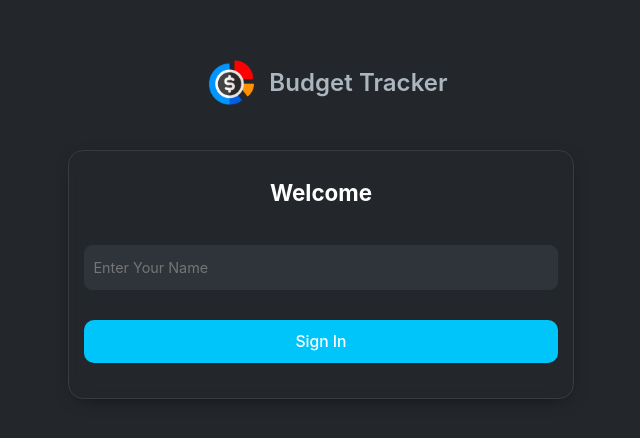
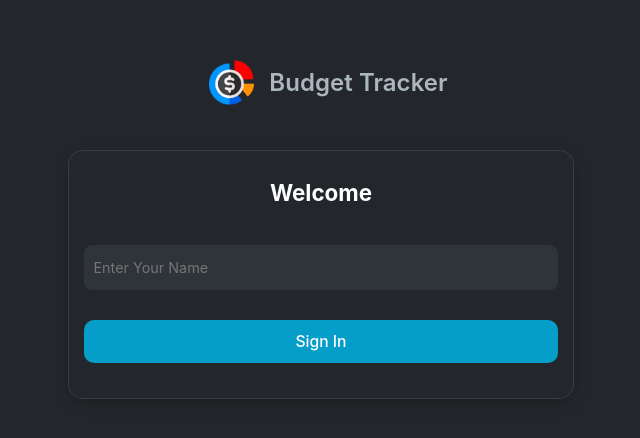
Before and after one commit to SujithGunasekaran/BudgetApp, a React (Create React App) app: page / in a window 1280 px wide. Shown: the top 438 px of the page, without its empty margins (319-959 px from the left). Built offline with nearby package versions, Linux system fonts and the light colour scheme.

Commit message:
css change

```diff
--- a/src/Style/Finance.css
+++ b/src/Style/Finance.css
@@ -135,3 +135,159 @@
 {
     color: var(--warning-alert-text);
 }
+
+
+/* Transaction model */
+
+.model_container
+{
+    position: absolute;
+    top: 20%;
+    left: 50%;
+    width: 40%;
+    padding: 25px 20px;
+    border-radius: 10px;
+    background-color: var(--card-bg);
+    border: 1px solid var(--card-border);
+    box-shadow: 1px 5px 20px -10px rgb(0 0 0 / 78%);
+    -webkit-box-shadow: 1px 5px 20px -10px rgb(0 0 0 / 78%);
+    -moz-box-shadow: 1px 5px 20px -10px rgb(0 0 0 / 78%);
+    transform: translate(-50%, -20%);
+    transition: 0.4s all ease-in-out;
+}
+.model_header_container
+{
+    display: flex;
+    align-items: center;
+    justify-content: space-between;
+}
+.model_header_name
+{
+    color: var(--title-heading);
+    font-size: 1.2rem;
+    font-weight: 600;
+    font-family: var(--font-family-inter-font);
+}
+.model_header_icon
+{
+    width: 17px;
+    height: 17px;
+    cursor: pointer;
+    color: var(--icon-dark-color);
+}
+.model_form_input
+{
+    width: 100%;
+    height: 45px;
+    border: none;
+    border-radius: 7px;
+    margin: 15px 0px 15px 0px;
+    padding: 8px 9px;
+    font-size: .950rem;
+    font-weight: 400;
+    letter-spacing: 0.010rem;
+    color: var(--title-light);
+    font-family: var(--font-family-sans-serif);
+    background-color: var(--form-input-bg);
+    border: 1px solid var(--form-input-border);
+    transition: 0.4s all ease-in-out;
+}
+.model_form_input::placeholder
+{
+    font-weight: 500;
+    color: var(--form-text-placeholder);
+}
+.model_form_input:focus
+{
+    outline: none;
+    border: 1px solid var(--form-focus-border);
+}
+.model_form_btn
+{
+    border: none;
+    margin-top: 15px;
+    border-radius: 7px;
+    width: 100%;
+    padding: 10px 0px;
+    color: var(--title-light);
+    font-weight: 500;
+    font-family: var(--font-family-inter-font);
+    background-color: var(--btn-highlight-bg);
+}
+.model_custom_dropdown_container
+{
+    margin: 15px 0px 15px 0px;
+    border-radius: 7px;
+    padding: 8px 9px;
+    display: flex;
+    align-items: center;
+    justify-content: space-between;
+    height: 45px;
+    cursor: pointer;
+    background-color: var(--form-input-bg);
+}
+.model_custom_dropdown_value
+{
+    font-size: .950rem;
+    font-weight: 400;
+    letter-spacing: 0.010rem;
+    color: var(--title-light);
+    font-family: var(--font-family-sans-serif);
+}
+.model_custom_dropdown_icon
+{
+    width: 15px;
+    height: 15px;
+    color: var(--icon-dark-color);
+}
+.model_custom_dopdown_list
+{
+    display: none;
+    max-height: 200px;
+    margin-top: -5px;
+    border-radius: 7px;
+    overflow-y: scroll;
+    background-color: var(--form-input-bg);
+}
+.model_custom_dopdown_list.show
+{
+    display: block;
+}
+.model_custom_dopdown_list::-webkit-scrollbar
+{
+    width: 4px;
+    border-radius: 0px;
+    background-color: var(--header-bg);
+}
+
+.model_custom_dopdown_list::-webkit-scrollbar-track
+{
+    -webkit-box-shadow: inset 0 0 6px rgba(0,0,0,0.3);
+    -webkit-border-radius: 10px;
+    box-shadow: inset 0 0 6px rgba(0,0,0,0.3);
+    border-radius: 10px;
+}
+
+.model_custom_dopdown_list::-webkit-scrollbar-thumb
+{
+    -webkit-border-radius: 10px;
+    border-radius: 20px;
+    background: var(--black-600);
+    -webkit-box-shadow: inset 0 0 6px rgba(0,0,0,0.5);
+    box-shadow: inset 0 0 6px rgba(0,0,0,0.5);
+}
+.model_custom_dropdown_item
+{
+    padding: 10px 10px;
+    font-size: .930rem;
+    font-weight: 500;
+    color: var(--title-sub-heading);
+    font-family: var(--font-family-inter-font);
+    transition: 0.4s all ease-in-out;
+}
+.model_custom_dropdown_item:hover
+{
+    cursor: pointer;
+    background-color: var(--dropdown-values-bg);
+    color: var(--dropdown-values-color);
+}
--- a/src/Style/global.css
+++ b/src/Style/global.css
@@ -9,7 +9,10 @@
     --icon-bg : #d2edf5;
     --icon-color : #03aedd;
 
-    --btn-highlight-bg : #00C5FB;
+    --dropdown-values-bg : #d2edf5;
+    --dropdown-values-color : #03aedd;
+
+    --btn-highlight-bg : #059ec9;
     --btn-highlight-hover-bg : #05aedd;
 
     --danger-alert-text : #ff5a4e;
@@ -18,20 +21,24 @@
     --success-alert-text : #4cbb59;
     --success-alert-bg : rgba(46,160,67,0.1);
     --success-alert-border : rgb(52, 180, 76);
-    --info-alert-text : #17a2b8;
+    --info-alert-text : #00C5FB;
     --info-alert-border : #17a2b8;
     --info-alert-bg : rgba(6, 144, 199, 0.1);
     --warning-alert-text : #ffc107;
     --warning-alert-border : #ffc107;
     --warning-alert-bg : rgba(186, 199, 6, 0.1);
 
+    --card-bg : #23272B;
     --card-border : rgba(255,255,255,0.1);
+
+    --icon-dark-color : #929699;
 
     --title-highlight : #00C5FB;
     --title-light : #ebecf1;
     --title-heading : #abb6be;
     --title-sub-heading : #97a0a8;
     --form-input-text :#bec6ca;
+    --form-text-placeholder : #7d7e80;
 
     --font-family-inter-font : 'Inter', sans-serif;
     --font-family-sans-serif: "BlinkMacSystemFont","Segoe UI","Roboto","Helvetica Neue",Arial,"Noto Sans",sans-serif,"Apple Color Emoji","Segoe UI Emoji","Segoe UI Symbol","Noto Color Emoji";
@@ -51,4 +58,16 @@
     min-height: 100vh;
 }
 
+.overlay
+{
+    position: fixed;
+    top: 0px;
+    left: 0;
+    width: 100%;
+    height: 100vh;
+    background-color: rgba(0, 0, 0, 0.6);
+    z-index: 120;
+    transition: 0.5s all ease-in-out;
+}
+
 @import url('https://fonts.googleapis.com/css2?family=Inter:wght@200;300;400;500;600;700;800;900&display=swap');
```
